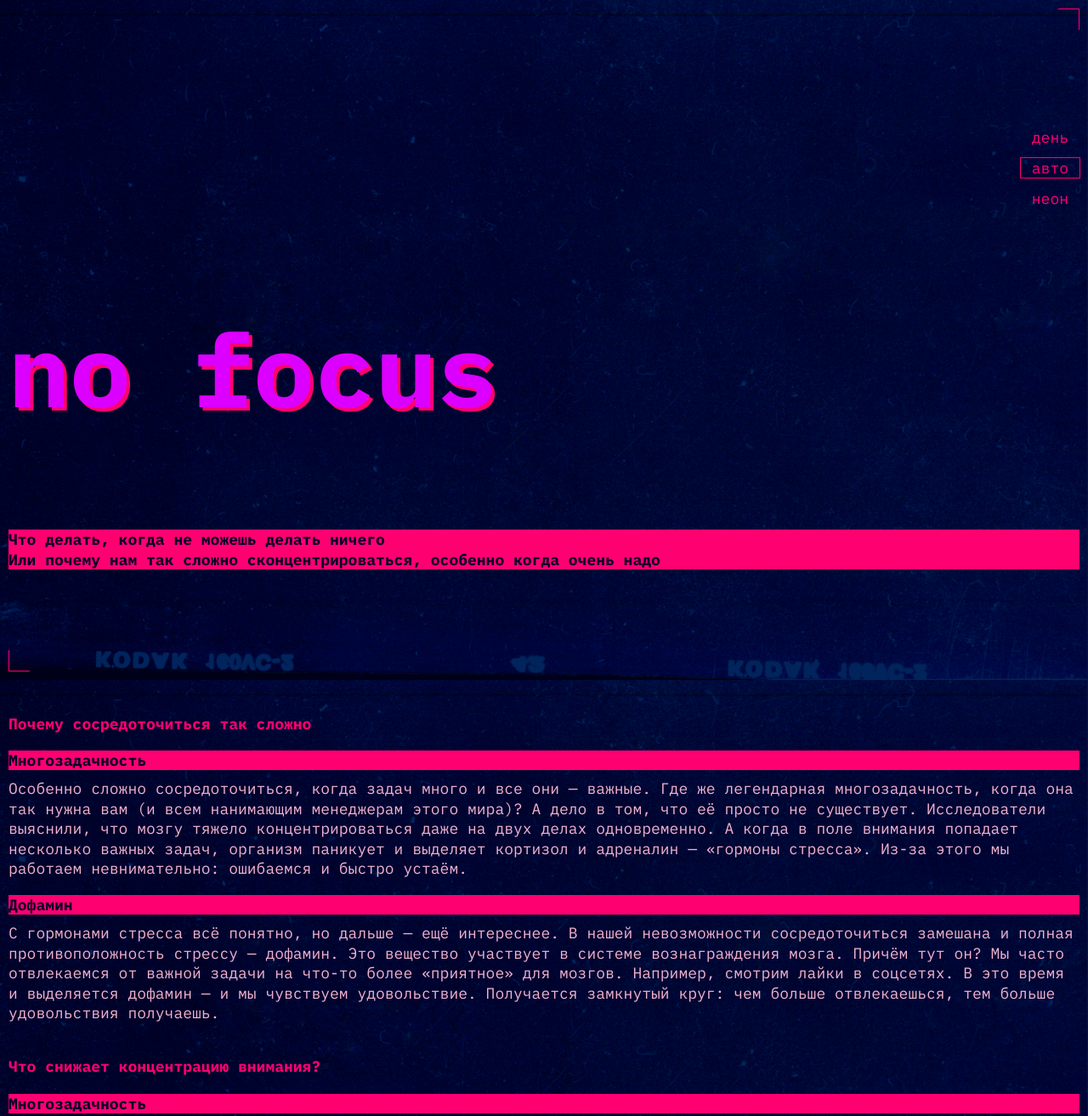
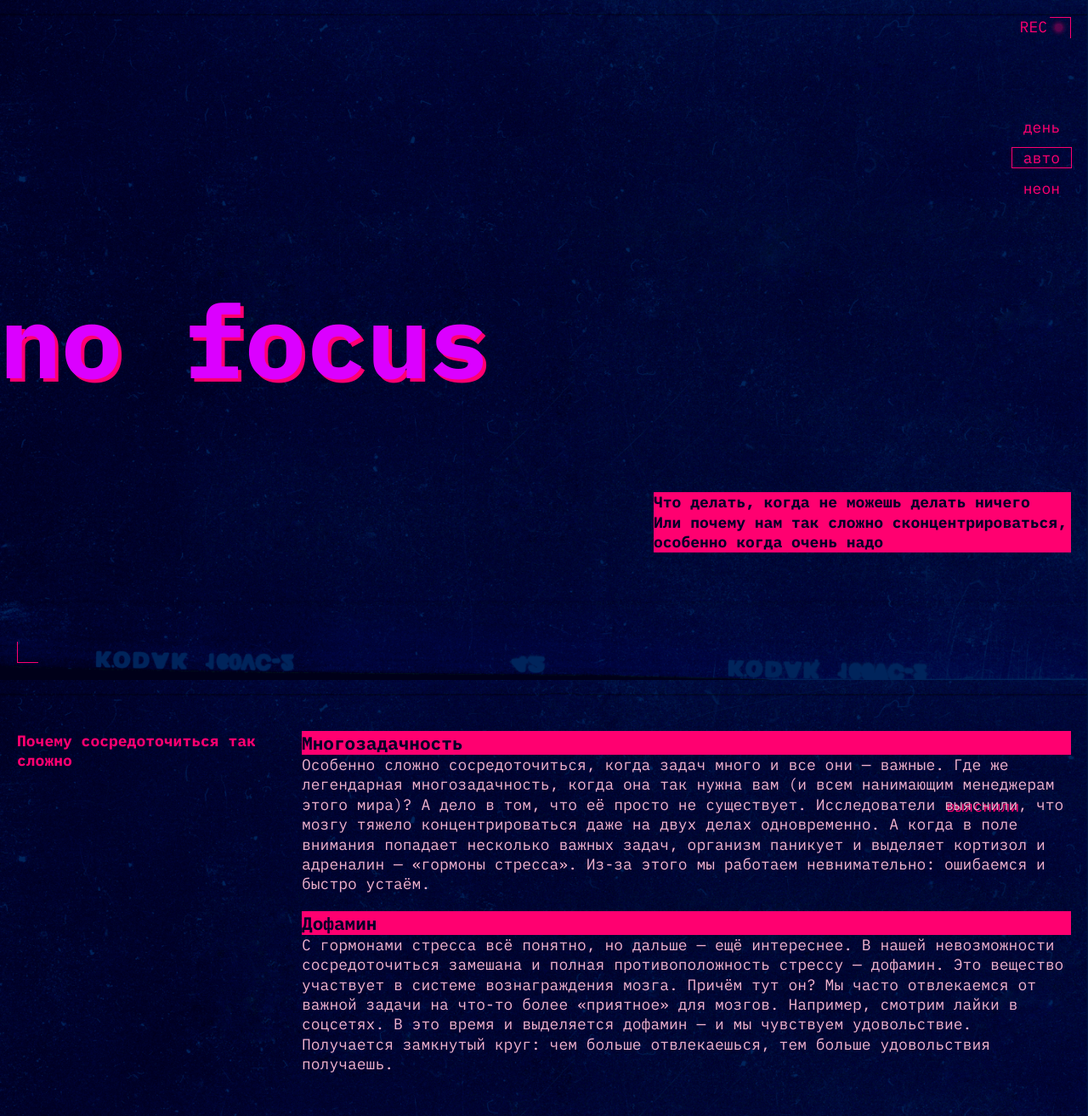
Before and after one commit to vmklv/slozhno-sosredotochitsya, a website: page index.html in a window 1280 px wide. Shown: the top 1313 px of the page at 85% size. Drawn offline with Linux system fonts and the light colour scheme.

Commit message:
mobile +

```diff
--- a/index.html
+++ b/index.html
@@ -16,6 +16,7 @@
   </head>
   <body class="page">
     <header class="header decorated-zone">
+      <span class="header__rec"></span>
       <nav class="header__theme-menu">
         <ul class="header__theme-menu-list">
           <li class="header__theme-menu-item">
@@ -53,7 +54,7 @@
         <h2 class="why__heading section-header accent-text accent-text_bold">
           Почему сосредоточиться так сложно
         </h2>
-        <ul class="why__list main">
+        <ul class="why__list content-list">
           <li class="why__list-item">
             <h3 class="why__list-title list-title accent-bg accent-text_bold">
               Многозадачность
@@ -62,7 +63,7 @@
               Особенно сложно сосредоточиться, когда задач много и все они —
               важные. Где же легендарная многозадачность, когда она так нужна
               вам (и всем нанимающим менеджерам этого мира)? А дело в том, что
-              её просто не существует. Исследователи выяснили, что мозгу тяжело
+              её просто не существует. Исследователи <a href="https://www.ncbi.nlm.nih.gov/pmc/articles/PMC7075496/" class="text-link">выяснили</a>, что мозгу тяжело
               концентрироваться даже на двух делах одновременно. А когда в поле
               внимания попадает несколько важных задач, организм паникует и
               выделяет кортизол и адреналин — «гормоны стресса». Из-за этого мы
@@ -83,7 +84,7 @@
         <h2 class="what__heading section-header accent-text accent-text_bold">
           Что снижает концентрацию внимания?
         </h2>
-        <ul class="what__list">
+        <ul class="what__list content-list">
           <li class="what__list-item">
             <h3 class="what__list-title list-title accent-bg accent-text_bold">
               Многозадачность
@@ -114,7 +115,7 @@
         <h2 class="how__heading section-header accent-text_bold">
           Как концентрироваться лучше, чем золотая рыбка (то есть дольше трёх секунд)
         </h2>
-        <ul class="how__list">
+        <ul class="how__list content-list">
           <h3 class="how__list-text list-text accent-bg accent-text_bold">5 простых (на самом деле не очень) советов</h3>
           <li class="how__list-item">
             <h3 class="how__list-title list-title accent-bg">
@@ -137,7 +138,7 @@
               Прогуляйтесь
             </h3>
             <p class="how__list-text list-text">
-              Или даже пробегитесь. Лучше найти парк или лес: один эксперимент показал, что созерцание природы повышает концентрацию, в то время как после просмотра городских пейзажей она наоборот понижается. Можно совместить прогулку с физическими упражнениями или бегом — так в мозг поступит ещё больше кислорода и он будет лучше работать. Но и простая двадцатиминутная прогулка — тоже отличный вариант.
+              Или даже пробегитесь. Лучше найти парк или лес: один эксперимент <a href="https://www.sciencedirect.com/science/article/abs/pii/S0272494415000328" class="text-link">показал</a>, что созерцание природы повышает концентрацию, в то время как после просмотра городских пейзажей она наоборот понижается. Можно совместить прогулку с физическими упражнениями или бегом — так в мозг поступит ещё больше кислорода и он будет лучше работать. Но и простая двадцатиминутная прогулка — тоже отличный вариант.
             </p>
           </li>
           <li class="how__list-item">
@@ -189,7 +190,7 @@
         </ul>
       </section>
     </main>
-    <footer class="footer">
+    <footer class="footer decorated-zone">
       <p class="footer__text">focus</p>
     </footer>
     <script src="./scripts/script.js"></script>
--- a/styles/globals.css
+++ b/styles/globals.css
@@ -40,3 +40,7 @@ a {
   font-size: inherit;
   line-height: inherit;
 }
+
+p {
+  line-height: 130%;
+}
--- a/styles/style.css
+++ b/styles/style.css
@@ -1,23 +1,128 @@
 /* Основные стили проекта. Это стили для темы, которую вы верстаете первой. */
+
+/* vars */
+
+.accent-shadow-text {
+  text-shadow: var(--text-shadow);
+}
+
+.accent-bg {
+  background-color: var(--accent-color);
+  color: var(--accent-text-color);
+}
+
+.accent-text_bold {
+  font-weight: 700;
+}
+
+.accent-text {
+  color: var(--accent-color);
+}
+
+.section-header {
+  font-size: 18px;
+  font-style: normal;
+  font-weight: 700;
+  line-height: 130%;
+}
+
+.section-content {
+  display: grid;
+  gap: 20px;
+}
+
+.text-link {
+  text-decoration: none;
+  text-shadow: 2px 2px 0px var(--accent-color);
+}
+
+.how__list-title {
+  font-weight: 400;
+  font-size: 18px;
+}
 
 .page {
   /* сохраните в разметке и стилях класс page. На его основе работает скрипт. */
-  padding: 10px;
-  background-image: url(../images/cover-image-dark.png);
+  background-image: var(--bg-image);
   background-position: top center;
   background-size: cover;
   background-attachment: fixed;
   background-repeat: no-repeat;
+  font-family: var(--main-font, monospace);
+  font-size: var(--main-fz);
+  color: var(--text-color);
+  accent-color: var(--accent-color); /*  //акцентный цвет для чекбоксов итд */
 }
 
 /* header */
 
 .header {
   display: grid;
-  grid-template-rows: auto min-content auto;
+  grid-template-rows: 1fr min-content 1fr;
   align-items: center;
   min-block-size: 100vh;
+  padding: 10px;
 }
+
+.decorated-zone {
+  position: relative;
+}
+
+.decorated-zone::before {
+  content: "";
+  position: absolute;
+  display: block;
+  border-inline-end: 1px solid var(--accent-color);
+  border-block-start: 1px solid var(--accent-color);
+  inline-size: 25px;
+  block-size: 25px;
+  inset-block-start: 10px;
+  inset-inline-end: 10px;
+}
+
+.decorated-zone::after {
+  content: "";
+  position: absolute;
+  display: block;
+  border-inline-start: 1px solid var(--accent-color);
+  border-block-end: 1px solid var(--accent-color);
+  inline-size: 25px;
+  block-size: 25px;
+  inset-inline-start: 10px;
+  inset-block-end: 10px;
+}
+
+.header__rec {
+  position: absolute;
+  display: block;
+  inset-block-start: 11px;
+  inset-inline-end: 40px;
+}
+
+.header__rec::after {
+  content: "rec";
+  color: var(--accent-color);
+  text-transform: uppercase;
+}
+
+.header__rec::before {
+  content: "";
+  position: absolute;
+  border-radius: 50%;
+  background-color: var(--accent-color, #ff0070);
+  box-shadow: 0 0 4px 2px var(--accent-color, #ff0070);
+  inset-inline-start: calc(100% + 9px);
+  inline-size: 9px;
+  block-size: 9px;
+  inset-block-start: 8px;
+}
+
+.header__rec::before {
+  animation: flicker 1500ms linear infinite;
+}
+  @keyframes flicker {
+    50% { opacity: 0; }
+  }
 
 .header__theme-menu {
   justify-self: end;
@@ -50,31 +155,59 @@
   line-height: 82.5%;
 }
 
+.header__text {
+  max-inline-size: clamp(22.75rem, -1.0625rem + 49.6094vw, 30.6875rem);;
+  justify-self: end;
+}
+
+/* main */
+
+main {
+  margin-block-start: 30px;
+  padding: 10px;
+  display: grid;
+  gap: 50px;
+}
+
 /* why section */
 
-.why {
-  margin-block-start: 30px;
+.why__list {
+  display: flex;
+  flex-direction: column;
+  gap: 10px;
 }
 
 /* what section */
 
-.what__heading {
-  margin-block-start: 20px;
-}
 
 /* how section */
 
-/* .how {
-  padding-inline-start: -10px;
-} */
-
 .how__heading {
   color: var(--accent-color);
-  margin-block-start: 30px;
+}
+
+/* picture */
+
+.pictures {
+  gap: 10px;
+}
+
+.picture__list {
+  display: grid;
+  gap: 10px;
+}
+
+.picture__image {
+  display: block;
+  object-fit: cover;
+  object-position: center;
+  inline-size: 100%;
+  block-size: 100%;
 }
 
 /* footer */
 .footer {
+  position: relative;
   min-block-size: 100vh;
   display: flex;
   align-items: center;
@@ -87,3 +220,53 @@
   font-weight: 700;
   text-shadow: 2px 2px 0px var(--accent-color);
 }
+
+@media (768px <= width) {
+  .header {
+    padding: 20px;
+  }
+
+  .decorated-zone::before {
+    inset-block-start: 20px;
+    inset-inline-end: 20px;
+  }
+
+  .decorated-zone::after {
+    inset-inline-start: 20px;
+    inset-block-end: 20px;
+  }
+
+  .header__rec {
+    inset-block-start: 20px;
+    inset-inline-end: 48px;
+  }
+
+  .header__title {
+    margin-inline-start: -20px;
+  }
+
+  main {
+    margin-block-start: 40px;
+    padding: 20px;
+    display: grid;
+    gap: 80px;
+  }
+
+  .why {
+    grid-template-columns: clamp(14.75rem, -0.0625rem + 30.8594vw, 19.6875rem) 2fr;
+  }
+
+  .why__list {
+    display: flex;
+    flex-direction: column;
+    gap: 20px;
+  }
+
+  .how {
+    grid-template-columns: clamp(14.75rem, -0.0625rem + 30.8594vw, 19.6875rem) 2fr;
+  }
+
+  .what__heading {
+    max-inline-size: 236px;
+  }
+}
--- a/styles/variables.css
+++ b/styles/variables.css
@@ -9,88 +9,5 @@
   --header-fs-desctop: clamp(7.5rem, 0.5625rem + 14.4531vw, 9.8125rem);
   --text-shadow: 4px 4px 0 var(--accent-color);
   --main-font: 'IBM Plex mono';
-  --bg-image: url(./images/cover-image-dark.png)
+  --bg-image: url(../images/cover-image-dark.png);
 }
-
-h3 {
-  font-size: 18px;
-}
-
-p {
-  line-height: 130%;
-}
-
-.page {
-  font-family: var(--main-font, sans-serif);
-  font-size: var(--main-fz);
-  color: var(--text-color);
-}
-
-.decorated-zone::before {
-  content: "";
-  position: absolute;
-  display: block;
-  border-inline-end: 1px solid var(--accent-color);
-  border-block-start: 1px solid var(--accent-color);
-  inline-size: 25px;
-  block-size: 25px;
-  inset-block-start: 10px;
-  inset-inline-end: 10px;
-}
-
-.decorated-zone::after {
-  content: "";
-  position: absolute;
-  display: block;
-  border-inline-start: 1px solid var(--accent-color);
-  border-block-end: 1px solid var(--accent-color);
-  inline-size: 25px;
-  block-size: 25px;
-  inset-inline-start: 10px;
-  inset-block-end: 10px;
-}
-
-.accent-shadow-text {
-  text-shadow: var(--text-shadow);
-}
-
-.accent-bg {
-  background-color: var(--accent-color);
-  color: var(--accent-text-color);
-}
-
-.accent-text_bold {
-  font-weight: 700;
-}
-
-.accent-text {
-  color: var(--accent-color);
-}
-
-.section-header {
-  font-size: 18px;
-  font-style: normal;
-  font-weight: 700;
-  line-height: 130%;
-}
-
-.section-content {
-  display: grid;
-  gap: 20px;
-}
-
-.list-title {
-  margin-block-end: 10px;
-}
-
-.list-text {
-  margin-block-end: 20px;
-}
-
-.how__list-title {
-  font-weight: 400;
-}
-
-img {
-  width: 100%;
-}
```
